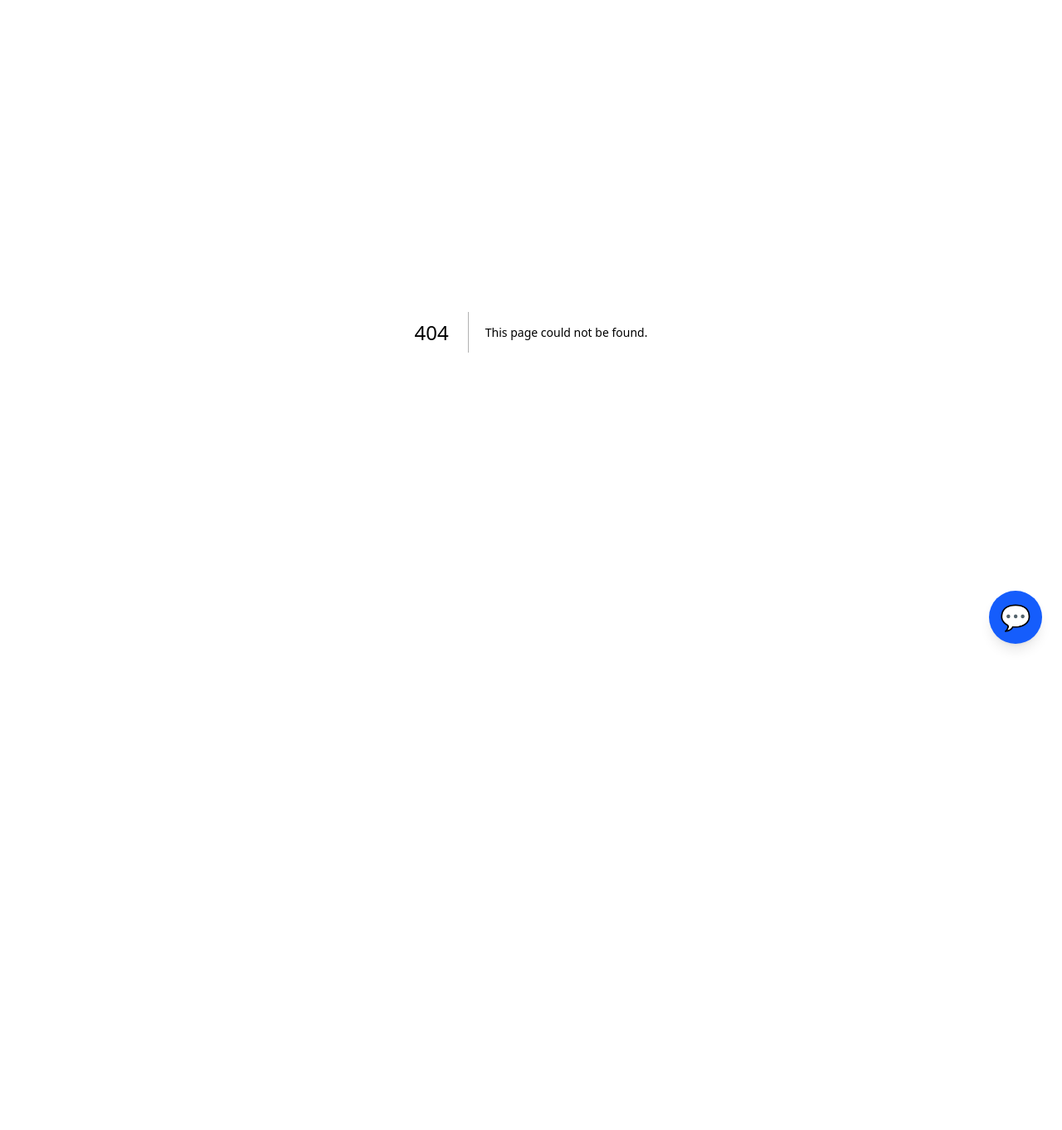
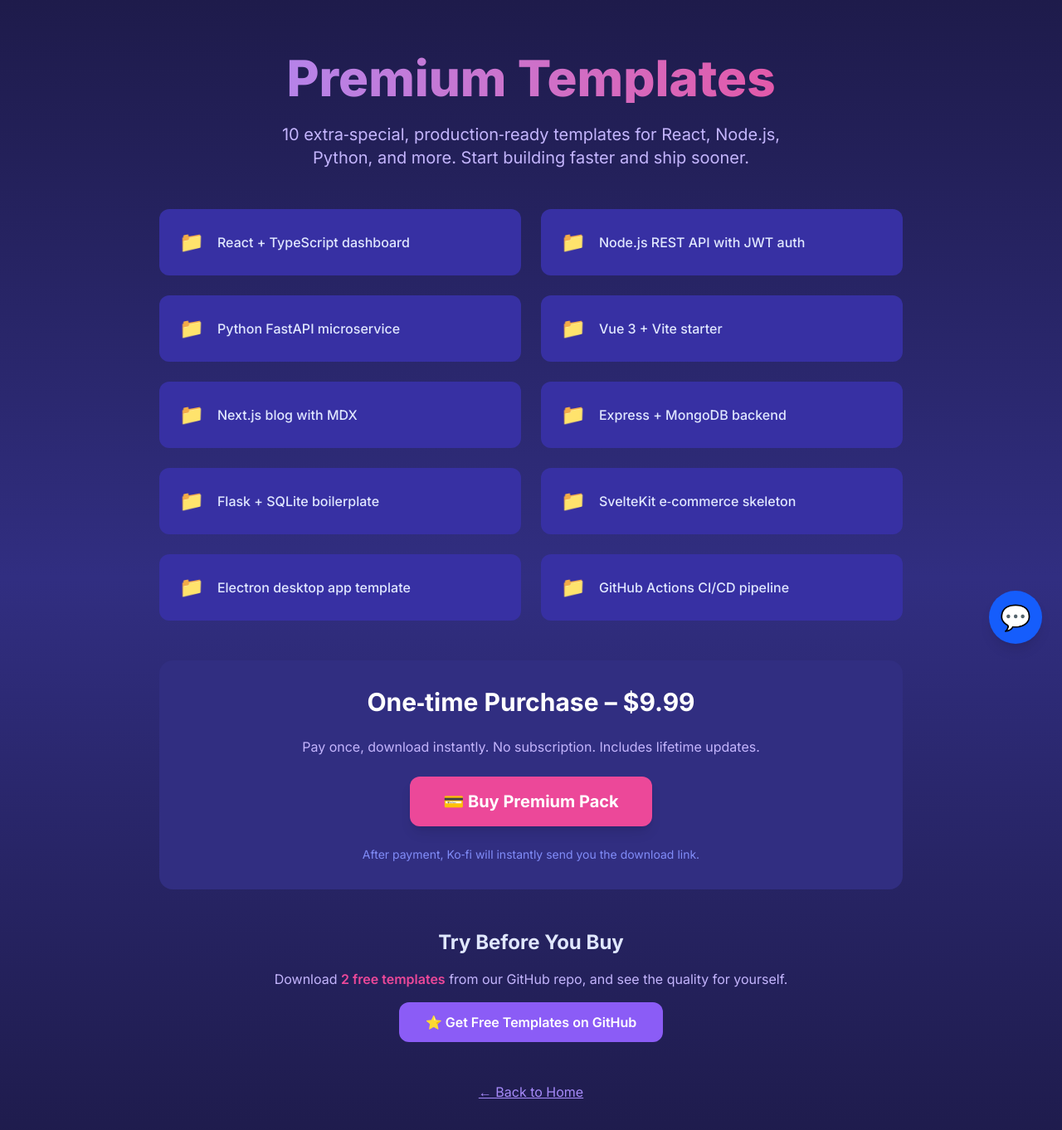
Before and after one commit to Champsurfer7/app-for-good, a Next.js app: page /premium in a window 1280 px wide. Before the commit this address had no page. Shown: the top 1362 px of the page at 83% size. Before the commit the page ends 800 px from the top, so only its background shows below. Built offline with nearby package versions, Linux system fonts and the light colour scheme.

Commit message:
Add premium page with real Ko-fi product link

```diff
--- /dev/null
+++ b/app/premium/page.tsx
@@ -0,0 +1,93 @@
+import Link from "next/link";
+
+export const metadata = {
+  title: "Premium Templates – RepoCraft",
+  description: "Get 10 exclusive, production‑ready templates to speed up your workflow. Pay once, download instantly.",
+};
+
+export default function PremiumPage() {
+  return (
+    <main className="min-h-screen bg-gradient-to-b from-[#1E1B4B] via-[#312E81] to-[#1E1B4B] text-white py-16 px-6">
+      <div className="max-w-4xl mx-auto space-y-12">
+
+        {/* Hero */}
+        <section className="text-center space-y-6">
+          <h1 className="text-5xl md:text-6xl font-extrabold bg-gradient-to-r from-[#A78BFA] to-[#EC4899] bg-clip-text text-transparent">
+            Premium Templates
+          </h1>
+          <p className="text-xl text-[#C4B5FD] max-w-2xl mx-auto">
+            10 extra‑special, production‑ready templates for React, Node.js, Python, and more.
+            Start building faster and ship sooner.
+          </p>
+        </section>
+
+        {/* What’s inside */}
+        <section className="grid md:grid-cols-2 gap-6">
+          {[
+            "React + TypeScript dashboard",
+            "Node.js REST API with JWT auth",
+            "Python FastAPI microservice",
+            "Vue 3 + Vite starter",
+            "Next.js blog with MDX",
+            "Express + MongoDB backend",
+            "Flask + SQLite boilerplate",
+            "SvelteKit e‑commerce skeleton",
+            "Electron desktop app template",
+            "GitHub Actions CI/CD pipeline"
+          ].map((item, idx) => (
+            <div key={idx} className="bg-[#3730A3] rounded-xl p-6 flex items-center gap-4">
+              <span className="text-2xl">📁</span>
+              <span className="text-[#E0E7FF] font-medium">{item}</span>
+            </div>
+          ))}
+        </section>
+
+        {/* Pricing & Buy */}
+        <section className="text-center bg-[#312E81] rounded-2xl p-8 space-y-6">
+          <h2 className="text-3xl font-bold">One‑time Purchase – $9.99</h2>
+          <p className="text-[#C4B5FD]">
+            Pay once, download instantly. No subscription. Includes lifetime updates.
+          </p>
+          <div className="flex justify-center">
+            {/* Ko‑fi buy button – replace with your real Ko‑fi product link */}
+            <a
+              href="https://ko-fi.com/s/9fe6b9d6db"   // ← Replace with your Ko‑fi product URL
+              target="_blank"
+              rel="noopener noreferrer"
+              className="inline-block bg-[#EC4899] hover:bg-[#DB2777] text-white font-bold py-4 px-10 rounded-xl text-xl transition shadow-lg"
+            >
+              💳 Buy Premium Pack
+            </a>
+          </div>
+          <p className="text-sm text-[#818CF8]">
+            After payment, Ko‑fi will instantly send you the download link.
+          </p>
+        </section>
+
+        {/* Free trial / preview */}
+        <section className="text-center space-y-4">
+          <h3 className="text-2xl font-bold text-[#E0E7FF]">Try Before You Buy</h3>
+          <p className="text-[#C4B5FD]">
+            Download <span className="text-[#EC4899] font-semibold">2 free templates</span> from our GitHub repo,
+            and see the quality for yourself.
+          </p>
+          <a
+            href="https://github.com/TBD-AmazingGlobalSolutions/RepoCraft"
+            target="_blank"
+            rel="noopener noreferrer"
+            className="inline-block bg-[#8B5CF6] hover:bg-[#7C3AED] text-white font-semibold py-3 px-8 rounded-xl transition"
+          >
+            ⭐ Get Free Templates on GitHub
+          </a>
+        </section>
+
+        {/* Back to blog / home */}
+        <div className="text-center">
+          <Link href="/" className="text-[#A78BFA] underline hover:text-white transition">
+            ← Back to Home
+          </Link>
+        </div>
+      </div>
+    </main>
+  );
+}
```
